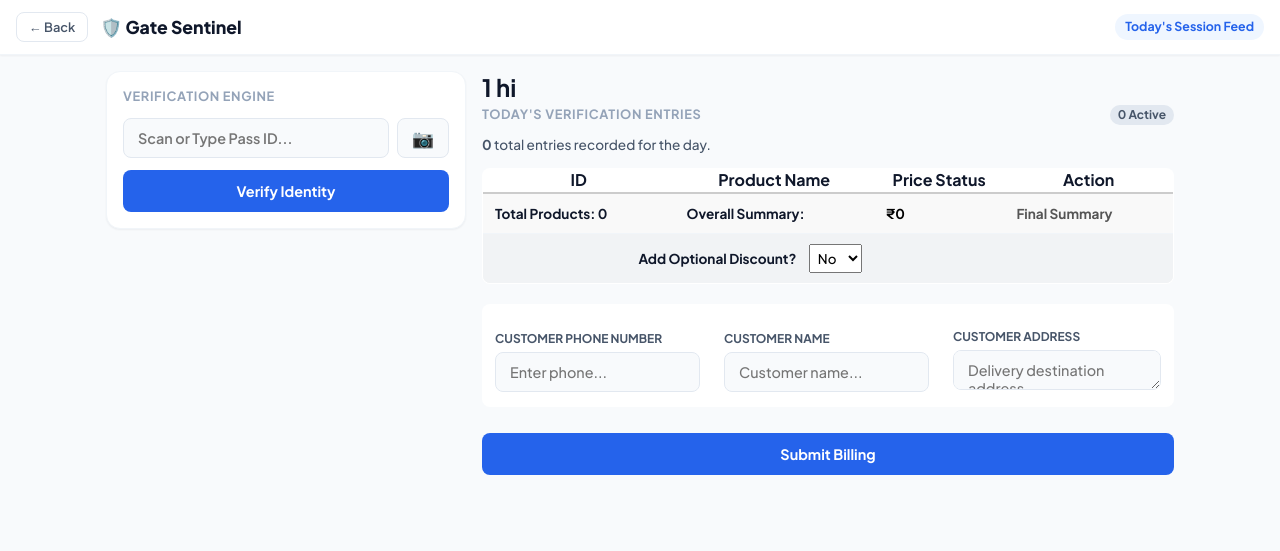
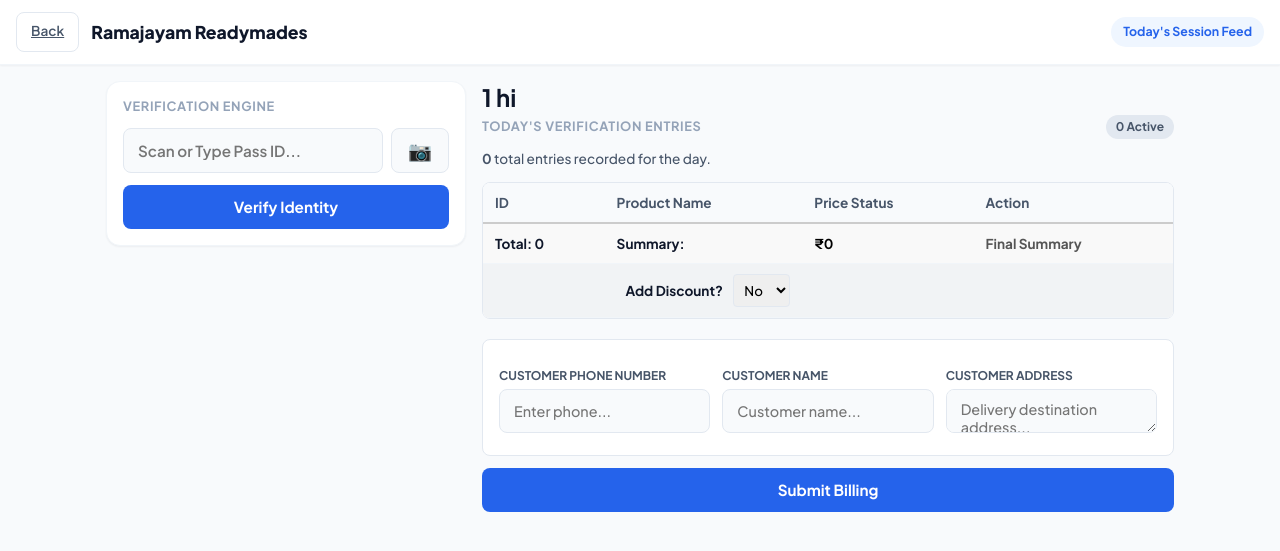
Before and after one commit to bharath7418/Billing, a Flask app: page /new_billing in a window 1280 px wide. Shown: the top 551 px of the page. Run offline with Flask 3, Linux system fonts and the light colour scheme; a user stored in the database is signed in.

Commit message:
style completed

```diff
--- a/templates/new_billing.html
+++ b/templates/new_billing.html
@@ -4,12 +4,10 @@
 <head>
     <meta charset="UTF-8">
     <meta name="viewport" content="width=device-width, initial-scale=1.0">
-        <title>Security Gateway Control</title>
+    <title>Ramajayam Readymades</title>
     <link rel="preconnect" href="https://fonts.googleapis.com">
     <link rel="preconnect" href="https://fonts.gstatic.com" crossorigin>
-        <link
-            href="https://fonts.googleapis.com/css2?family=Plus+Jakarta+Sans:wght@500;600;700;800&family=JetBrains+Mono:wght@600;700&display=swap"
-            rel="stylesheet">
+    <link href="https://fonts.googleapis.com/css2?family=Plus+Jakarta+Sans:wght@500;600;700;800&family=JetBrains+Mono:wght@600;700&display=swap" rel="stylesheet">
 
     <script src="https://unpkg.com/html5-qrcode" type="text/javascript"></script>
 
@@ -64,6 +62,8 @@
             align-items: center;
             justify-content: space-between;
             box-shadow: var(--shadow-sm);
+            flex-wrap: wrap;
+            gap: 8px;
         }
 
         .nav-left {
@@ -75,13 +75,14 @@
         .btn-back {
             background: none;
             border: 1px solid var(--border-strong);
-                padding: 6px 12px;
+            padding: 8px 14px;
             border-radius: var(--radius-md);
             cursor: pointer;
-                font-size: 0.8rem;
+            font-size: 0.85rem;
             font-weight: 600;
             color: var(--text-secondary);
             transition: var(--transition-fast);
+            min-height: 40px;
         }
 
         .btn-back:hover {
@@ -97,7 +98,7 @@
         .day-order-badge {
             background-color: var(--brand-primary-light);
             color: var(--brand-primary);
-                padding: 4px 10px;
+            padding: 6px 12px;
             border-radius: 20px;
             font-size: 0.775rem;
             font-weight: 700;
@@ -149,14 +150,15 @@
 
         .form-input {
             width: 100%;
-                padding: 10px 14px;
+            padding: 12px 14px;
             border: 1px solid var(--border-strong);
             border-radius: var(--radius-md);
-                font-size: 0.9rem;
+            font-size: 0.95rem;
             font-weight: 600;
             outline: none;
             background-color: var(--bg-surface);
             transition: var(--transition-fast);
+            min-height: 44px;
         }
 
         .form-input:focus {
@@ -169,13 +171,14 @@
             background-color: var(--bg-surface);
             border: 1px solid var(--border-strong);
             border-radius: var(--radius-md);
-                padding: 0 14px;
+            padding: 0 16px;
             cursor: pointer;
-                font-size: 1.1rem;
+            font-size: 1.2rem;
             display: flex;
             align-items: center;
             justify-content: center;
             transition: var(--transition-fast);
+            min-height: 44px;
         }
 
         .btn-action-toggle:hover {
@@ -216,10 +219,11 @@
             border: none;
             padding: 12px;
             border-radius: var(--radius-md);
-                font-size: 0.9rem;
+            font-size: 0.95rem;
             font-weight: 700;
             cursor: pointer;
             transition: var(--transition-fast);
+            min-height: 44px;
         }
 
         .btn-submit:hover {
@@ -246,6 +250,7 @@
             background-color: var(--bg-surface);
             outline: none;
             transition: var(--transition-fast);
+            min-height: 44px;
         }
 
         .form-control:focus {
@@ -253,27 +258,42 @@
             background-color: var(--bg-card);
         }
 
-            /* Table Configurations */
+        /* Table Configurations & Responsive Wrappers */
+        .table-responsive {
+            width: 100%;
+            overflow-x: auto;
+            -webkit-overflow-scrolling: touch;
+            margin-bottom: 14px;
+            border: 1px solid var(--border-strong);
+            border-radius: var(--radius-md);
+        }
+
         table {
             width: 100%;
             border-collapse: collapse;
-                margin-bottom: 14px;
             background: var(--bg-card);
-                border: 1px solid var(--border-strong);
-                border-radius: var(--radius-md);
-                overflow: hidden;
+            min-width: 500px; /* Prevents cell distortion on mobile view */
         }
 
-            td {
+        td, th {
             padding: 10px 12px;
             font-size: 0.85rem;
             border-bottom: 1px solid var(--border-subtle);
+            text-align: left;
+        }
+
+        th {
+            background-color: var(--bg-surface);
+            color: var(--text-secondary);
+            font-weight: 700;
         }
 
         td a {
             color: var(--brand-primary);
             text-decoration: none;
             font-weight: 700;
+            padding: 4px;
+            display: inline-block;
         }
 
         /* Flash Message Alert Banners */
@@ -292,6 +312,43 @@
             align-items: center;
             gap: 8px;
         }
+
+        /* Mobile Responsive Grid for Billing Input Fields */
+        .billing-grid {
+            display: grid;
+            grid-template-columns: 1fr;
+            gap: 12px;
+            background: var(--bg-card);
+            border: 1px solid var(--border-strong);
+            border-radius: var(--radius-md);
+            padding: 16px;
+        }
+
+        @media (min-width: 640px) {
+            .billing-grid {
+                grid-template-columns: repeat(3, 1fr);
+            }
+        }
+
+        /* Mobile Optimization overrides */
+        @media (max-width: 600px) {
+            .dashboard-container {
+                padding: 0 12px;
+                margin: 12px auto;
+            }
+
+            .panel-card {
+                padding: 12px;
+            }
+
+            .app-bar {
+                padding: 10px 12px;
+            }
+
+            .app-title {
+                font-size: 1rem;
+            }
+        }
     </style>
 </head>
 
@@ -299,8 +356,8 @@
 
     <header class="app-bar">
         <div class="nav-left">
-                <button class="btn-back" onclick="window.history.back();">← Back</button>
-                <h1 class="app-title">🛡️ Gate Sentinel</h1>
+            <a class="btn-back" href="/shop_dashboard">Back</a>
+            <h1 class="app-title">Ramajayam Readymades</h1>
         </div>
         <div class="day-order-badge" id="currentDayOrder">Today's Session Feed</div>
     </header>
@@ -326,7 +383,6 @@
                 {% endif %}
                 {% endwith %}
 
-
                 <form id="verificationForm" action="/verify_id" method="post">
                     <div class="scanner-viewport-wrapper" id="scannerWrapper">
                         <div id="qr-reader"></div>
@@ -349,10 +405,10 @@
 
         <section class="right-column">
             <h1>{{ next_bill_no }} hi</h1>
-                <div style="margin-bottom: 10px; display: flex; justify-content: space-between; align-items: center;">
+            <div style="margin-bottom: 10px; display: flex; justify-content: space-between; align-items: center; flex-wrap: wrap; gap: 8px;">
                 <h2 class="panel-title" style="margin-bottom: 0;">Today's Verification Entries</h2>
                 <span id="liveCounter"
-                        style="font-size: 0.75rem; font-weight: 700; color: var(--text-secondary); background: #e2e8f0; padding: 2px 8px; border-radius: 10px;">
+                    style="font-size: 0.75rem; font-weight: 700; color: var(--text-secondary); background: #e2e8f0; padding: 4px 10px; border-radius: 12px;">
                     {{ selled_products|length }} Active
                 </span>
             </div>
@@ -361,6 +417,7 @@
                 <strong>{{ selled_products|length }}</strong> total entries recorded for the day.
             </div>
 
+            <div class="table-responsive">
                 <table>
                     <thead>
                         <tr>
@@ -377,7 +434,6 @@
 
                         {% for p in products %}
                         {% set total_count.value = total_count.value + 1 %}
-
                         {% set total_selling_amount.value = total_selling_amount.value + p.product_selling_amount %}
 
                         <tr>
@@ -386,45 +442,37 @@
                             <td>
                                 {% if p.product_selling_amount != p.backup_product_selling_amount %}
                                 <s style="color: red;">₹{{ p.backup_product_selling_amount }}</s>
-                                <span style="color: green; font-weight: bold; margin-left: 10px;">₹{{ p.product_selling_amount }}</span>
-
+                                <span style="color: green; font-weight: bold; margin-left: 6px;">₹{{ p.product_selling_amount }}</span>
                                 {% else %}
                                 ₹{{ p.product_selling_amount }}
                                 {% endif %}
-
                             </td>
-
                             <td>
                                 {% if p.product_selling_amount == p.backup_product_selling_amount %}
                                 <a href="/discount_apply/{{ p.id }}">🏷️</a>
                                 {% if p.discount and p.discount > 0 %}
-                                <span style="color: blue; font-size: 0.85em;">({{ p.discount }}% )</span>
+                                <span style="color: blue; font-size: 0.85em;">({{ p.discount }}%)</span>
                                 {% endif %}
                                 {% else %}
-                                <span style="color: green; font-weight: bold;"><a
-                                        href="/discount_remove/{{ p.id }}">💵  <span style="color: blue; font-size: 0.85em;">(0%)</span> </a></span>
+                                <span style="color: green; font-weight: bold;">
+                                    <a href="/discount_remove/{{ p.id }}">💵 <span style="color: blue; font-size: 0.85em;">(0%)</span></a>
+                                </span>
                                 {% endif %}
                                 <a href="/clear_product/{{ p.id }}">⚠️</a>
-
-
                             </td>
-
                         </tr>
                         {% endfor %}
                     </tbody>
 
                     <tfoot style="background-color: #f9f9f9; font-weight: bold; border-top: 2px solid #ccc;">
                         <tr>
-                            <td>Total Products: {{ total_count.value }}</td>
-
-
-                            <td>Overall Summary:</td>
+                            <td>Total: {{ total_count.value }}</td>
+                            <td>Summary:</td>
                             <td>
                                 <div id="summary-price-container" data-base-total="{{ total_selling_amount.value }}">
                                     <s id="total-crossed" style="color: red; display: none;">₹{{ total_selling_amount.value }}</s>
                                     <span id="final-total-display" style="color: black;">₹{{ total_selling_amount.value }}</span>
-                                    <span id="manual-text-label"
-                                        style="display: none; color: darkgreen; font-size: 0.85em; margin-top: 4px;"></span>
+                                    <span id="manual-text-label" style="display: none; color: darkgreen; font-size: 0.85em; margin-top: 4px;"></span>
                                 </div>
                             </td>
                             <td>
@@ -434,46 +482,43 @@
 
                         <tr style="background-color: #f1f3f5; border-top: 1px dashed #bbb;">
                             <td colspan="2" style="text-align: right; vertical-align: middle;">
-                                Add Optional Discount?
-                                <select id="discount-toggle" onchange="toggleDiscountInput()"
-                                    style="padding: 4px; margin-left: 10px;">
+                                Add Discount?
+                                <select id="discount-toggle" onchange="toggleDiscountInput()" style="padding: 6px; margin-left: 8px; border-radius: 4px; border: 1px solid var(--border-strong);">
                                     <option value="no">No</option>
                                     <option value="yes">Yes</option>
                                 </select>
                             </td>
                             <td colspan="2" style="vertical-align: middle;">
-                                <div id="input-container" style="display: none; align-items: center; gap: 8px;">
-                                    <input type="number" name="manual-percentage" id="manual-percentage" min="1" max="100" placeholder="Enter %"
+                                <div id="input-container" style="display: none; align-items: center; gap: 8px; flex-wrap: wrap;">
+                                    <input type="number" name="manual-percentage" id="manual-percentage" min="1" max="100" placeholder="%"
                                         onkeyup="calculateManualDiscount()" oninput="calculateManualDiscount()"
-                                        style="width: 80px; padding: 4px 6px; border: 1px solid #aaa; border-radius: 4px;">
-                                    <span style="font-size: 0.9em; font-weight: normal; color: #666;">% reduction on total selling amount</span>
+                                        style="width: 70px; padding: 6px; border: 1px solid #aaa; border-radius: 4px;">
+                                    <span style="font-size: 0.8em; font-weight: normal; color: #666;">% off total</span>
                                 </div>
                             </td>
                         </tr>
                     </tfoot>
                 </table>
+            </div>
 
             <form method="POST" action="{{ url_for('new_billing') }}" style="margin-top: 20px;">
-                    <table style="border: 1px solid var(--border-strong); background: var(--bg-card); width: 100%;">
-                        <tr>
-                            <td style="padding: 12px; border: none;">
+                <div class="billing-grid">
+                    <div>
                         <label for="customer_phone_number">Customer Phone Number</label>
                         <input type="text" id="customer_phone_number" name="customer_phone_number"
                             class="form-control" placeholder="Enter phone..." required>
-                            </td>
-                            <td style="padding: 12px; border: none;">
+                    </div>
+                    <div>
                         <label for="customer_name">Customer Name</label>
                         <input type="text" id="customer_name" name="customer_name" class="form-control"
                             placeholder="Customer name..." required>
-                            </td>
-                            <td style="padding: 12px; border: none;">
+                    </div>
+                    <div>
                         <label for="customer_address">Customer Address</label>
                         <textarea id="customer_address" name="customer_address" class="form-control" rows="1"
-                                    placeholder="Delivery destination address..." style="resize: vertical;"
-                                    required></textarea>
-                            </td>
-                        </tr>
-                    </table>
+                            placeholder="Delivery destination address..." style="resize: vertical;" required></textarea>
+                    </div>
+                </div>
 
                 <input type="hidden" name="total_selling_count" value="{{ total_count.value }}">
                 <input type="hidden" name="total_selling_amount" value="{{ total_selling_amount.value }}">
@@ -490,6 +535,32 @@
         const productIdInput = document.getElementById('product_id');
         const verificationForm = document.getElementById('verificationForm');
 
+        // 🔊 Web Audio API Sound Synthesizer for POS / QR Scanner Beep
+        function playBeep() {
+            try {
+                const AudioContext = window.AudioContext || window.webkitAudioContext;
+                if (!AudioContext) return;
+
+                const audioCtx = new AudioContext();
+                const oscillator = audioCtx.createOscillator();
+                const gainNode = audioCtx.createGain();
+
+                oscillator.type = 'sine';
+                oscillator.frequency.setValueAtTime(1800, audioCtx.currentTime); // 1800Hz high-pitched scanner frequency
+
+                gainNode.gain.setValueAtTime(0.15, audioCtx.currentTime);
+                gainNode.gain.exponentialRampToValueAtTime(0.00001, audioCtx.currentTime + 0.12); // Short 120ms sound pulse
+
+                oscillator.connect(gainNode);
+                gainNode.connect(audioCtx.destination);
+
+                oscillator.start();
+                oscillator.stop(audioCtx.currentTime + 0.12);
+            } catch (e) {
+                console.warn("Audio playback not allowed or supported on this device.", e);
+            }
+        }
+
         // Toggle logic for opening and closing camera stream
         toggleScannerBtn.addEventListener('click', () => {
             if (scannerWrapper.style.display === 'none' || scannerWrapper.style.display === '') {
@@ -502,7 +573,7 @@
         function startScanner() {
             scannerWrapper.style.display = 'block';
             toggleScannerBtn.classList.add('active');
-                toggleScannerBtn.innerText = '✕'; // Change camera icon to an exit cross
+            toggleScannerBtn.innerText = '✕';
             toggleScannerBtn.title = "Stop Scanner";
 
             html5QrcodeScanner = new Html5Qrcode("qr-reader");
@@ -552,9 +623,14 @@
             const parsedId = decodedText.replace(/\D/g, '');
 
             if (parsedId) {
+                playBeep(); // 🔔 Play scan success feedback audio
                 productIdInput.value = parsedId;
                 stopScanner();
+
+                // Short delay before submitting form to ensure sound plays
+                setTimeout(() => {
                     verificationForm.submit();
+                }, 150);
             } else {
                 alert("Scanned non-numeric payload: " + decodedText + ". A valid numeric Pass ID is required.");
             }
@@ -564,11 +640,17 @@
             // Drop sequential check frame array evaluation logs silently
         }
 
-            // Live API Look-up Operations (Fixed & Cleaned up)
+        // Trigger beep on manual entry form submit
+        verificationForm.addEventListener('submit', function (e) {
+            if (productIdInput.value.trim() !== '') {
+                playBeep();
+            }
+        });
+
+        // Live API Look-up Operations
         document.getElementById('customer_phone_number').addEventListener('blur', function () {
             const phoneNo = this.value.trim();
 
-                // Only search if the user typed an adequate number of characters
             if (phoneNo.length >= 10) {
                 fetch(`/search_contact/${phoneNo}`)
                     .then(response => {
@@ -579,14 +661,12 @@
                     })
                     .then(data => {
                         if (data.success) {
-                                // Autofill fields cleanly with database response values
                             document.getElementById('customer_name').value = data.customer_name;
                             document.getElementById('customer_address').value = data.customer_address;
                         }
                     })
                     .catch(error => {
                         console.log("Lookup notification:", error.message);
-
                     });
             }
         });
@@ -615,18 +695,15 @@
             const displayElement = document.getElementById('final-total-display');
             const labelElement = document.getElementById('manual-text-label');
 
-                // Select the hidden inputs inside the form
-                const hiddenTotalInput = document.getElementById('total_selling_amount');
+            const hiddenTotalInput = document.getElementsByName('total_selling_amount')[0];
             const hiddenDiscountInput = document.getElementById('hidden_manual_percentage');
 
-            // If input is empty, invalid, or zero
             if (isNaN(percentValue) || percentValue <= 0 || percentValue > 100) {
                 crossedElement.style.display = 'none';
                 displayElement.style.color = 'black';
                 displayElement.innerText = '₹' + baseTotal;
                 labelElement.style.display = 'none';
 
-                // Reset hidden form values to default
                 if (hiddenTotalInput) hiddenTotalInput.value = baseTotal;
                 if (hiddenDiscountInput) hiddenDiscountInput.value = 0;
                 return;
@@ -635,7 +712,6 @@
             const discountAmount = (baseTotal * percentValue) / 100;
             const reductionTotal = Math.round(baseTotal - discountAmount);
 
-            // Update screen display
             crossedElement.style.display = 'inline';
             displayElement.style.color = 'green';
             displayElement.innerText = '₹' + reductionTotal;
@@ -643,7 +719,6 @@
             labelElement.style.display = 'block';
             labelElement.innerText = `(Manual ${percentValue}% Reduction Applied)`;
 
-            // Sync values into the hidden form inputs
             if (hiddenTotalInput) hiddenTotalInput.value = reductionTotal;
             if (hiddenDiscountInput) hiddenDiscountInput.value = percentValue;
         }
```
Also changed, not shown: instance/database.db. Lines whose indentation alone changed are shown as unchanged.
